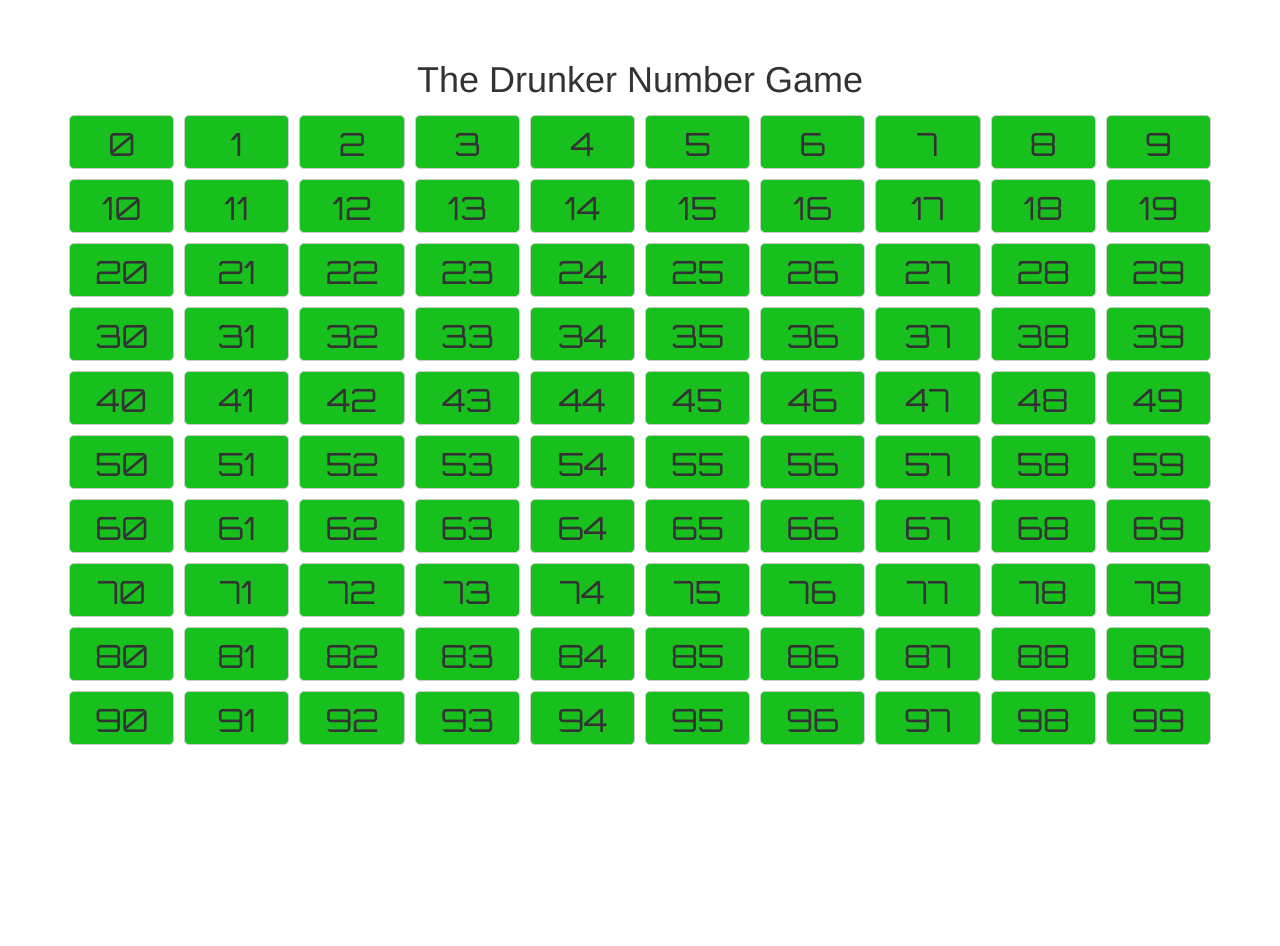
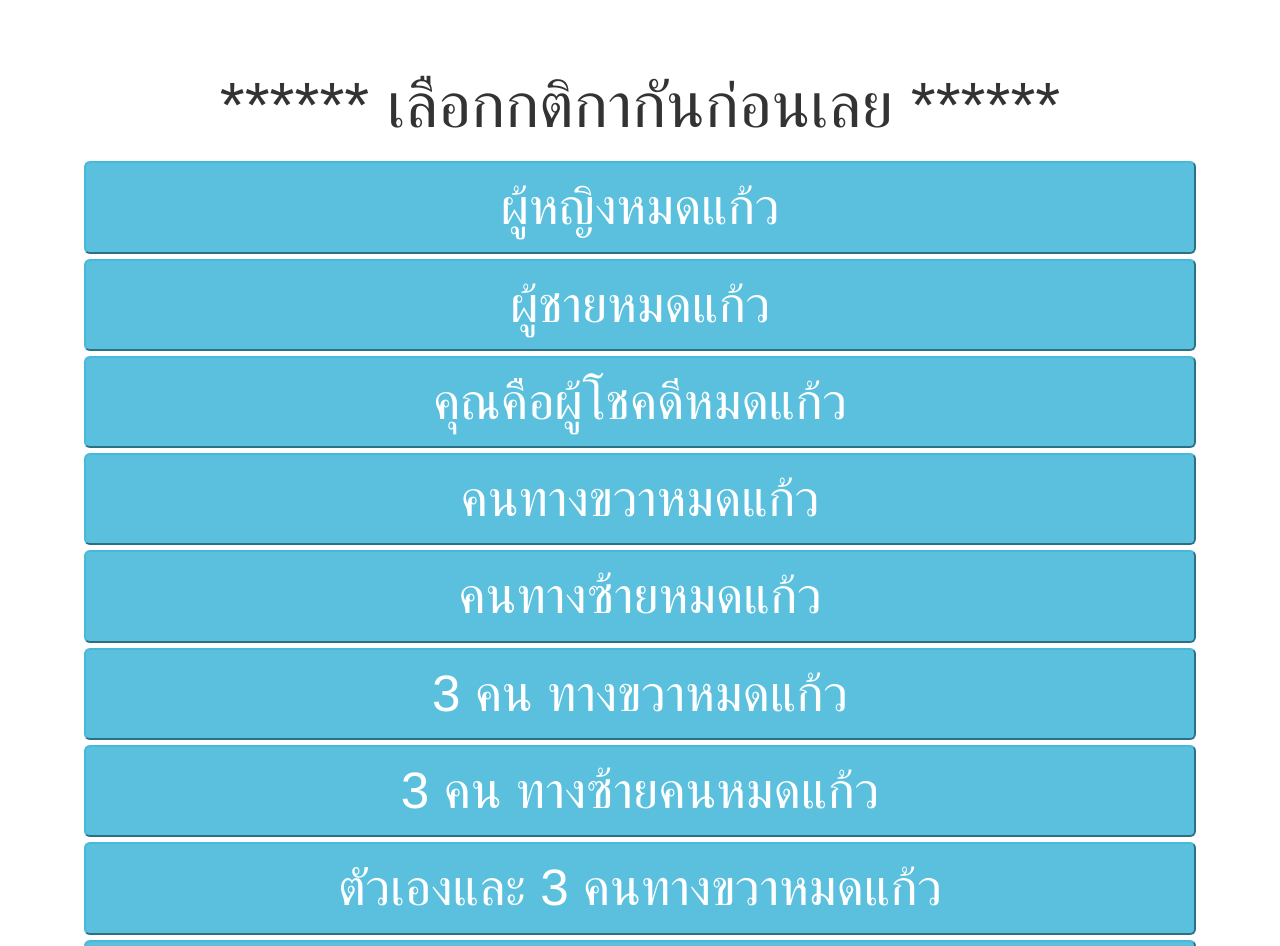
Before and after one commit to JoeNapatC/drunkernumber.github.io, a plain HTML site: page index.html in a window 1280 px wide. Shown: the top 946 px of the page. Before the commit the page ends 800 px from the top, so only its background shows below. Drawn offline with nearby package versions, Linux system fonts and the light colour scheme.

Commit message:
Add rules and revise game story flow

```diff
--- a/index.html
+++ b/index.html
@@ -9,72 +9,143 @@
   <script src="https://ajax.googleapis.com/ajax/libs/jquery/3.7.1/jquery.min.js"></script>
   <script src="https://maxcdn.bootstrapcdn.com/bootstrap/3.4.1/js/bootstrap.min.js"></script>
   <link href='https://fonts.googleapis.com/css?family=Orbitron' rel='stylesheet' type='text/css'>
+  <script>
 
+    function openFullscreen() {
+      var elem = document.getElementById("main");
+      if (elem.requestFullscreen) {
+        elem.requestFullscreen();
+      } else if (elem.webkitRequestFullscreen) { /* Safari */
+        elem.webkitRequestFullscreen();
+      } else if (elem.msRequestFullscreen) { /* IE11 */
+        elem.msRequestFullscreen();
+      }
+    }
+    </script>
   <script type="text/javascript" charset="utf-8">
-    var pad_start = 0;
-    var pad_stop = 99;
-    var target = Math.floor(Math.random() * 100);
+    const pad_start = 0;
+    const pad_stop = 99;
+    const target = Math.floor(Math.random() * 100);
     var current_selected = 0;
-    var winWords = ["ว้าว! คุณเลือกสุดยอดแล้ว!"
-,"เลขของคุณถูกต้องอย่างสิ้นเชิง!"
-, "คุณเป็นผู้เล่นสุดยอดที่เลือกถูก!"
-, "เลขที่คุณเลือกน่าประทับใจมาก!"
-, "ยินดีด้วย! คุณเลือกสุดยอดแล้ว."
-, "คุณเป็นผู้ชนะและเลือกถูกต้องเต็มที่!"
-, "สุดยอด! คุณจับเลขถูกได้อย่างลงตัว."
-, "เลือกค่าที่ถูกต้องอย่างมืออาชีพ!"
-, "คุณคือเกมเมอร์ที่เลือกสุดยอดแล้ว."
-, "เลขที่คุณเลือกเป็นสุดยอดที่สุด!"];
-    var upperWords = ["เลือกใหม่! ยังไม่ถูก และต่ำกว่านี้.",
- "ยังไม่ถูก! ค่าที่คุณเลือกสูงกว่าเลขที่ถูกต้อง.",
- "คุณต้องเลือกค่าที่ต่ำเพื่อที่จะถูก!",
-"เลขของคุณยังไม่ถูก มันต่ำกว่าเลขนี้.",
- "เลือกค่าที่ต่ำลงเพื่อชนะในเกมนี้!",
- "อุ๊ปส์! ค่าที่คุณเลือกยังไม่ถูก ต้องต่ำกว่านี้.",
- "หาเลขที่ถูกและเลือกค่าที่ต่ำลงเถอะ!",
- "เลือกใหม่! ยังไม่ถูก ต้องต่ำกว่านี้.",
- "ค่าที่เลือกสูงไปเกินไปสำหรับจบเกมนี้.",
- "เลือกค่าที่ต่ำกว่านี้ และพิสูจน์ว่าคุณเก่ง!"];
-    var belowWords  =["โอ๊ะ! ยังไม่ถูกและน้อยมาก!",
-"ว้าว! ค่าที่คุณเลือกยังไม่ถูก และต่ำมากเลย.",
-"เลือกใหม่! ยังไม่ถูก และต่ำเกินไปสำหรับเกมนี้.",
-"เลขของคุณยังไม่ถูก มันน้อยไปหน่อย.",
-"เลือกค่าที่น้อยเกินไปทำให้คุณไม่เป็นเก๋ๆในเกมนี้!",
-"อุ๊ปส์! ค่าที่คุณเลือกยังไม่ถูก และต่ำเกินไป.",
-,"หาเลขที่ถูกและเลือกค่าที่มากขึ้นเถอะ!"
-,"เลือกใหม่! ยังไม่ถูกและน้อยเกินไปสำหรับเกมนี้.",
-"ค่าที่เลือกน้อยเกินไปสำหรับจบเกมเจ๋งๆนี้."
-, "เลือกค่าต้องสูงกว่านี้ จะทำให้คุณเป็นจบเกมเก๋ๆ!"];
-    function timerCheck(valselect) {
-      $("#mega-display").html('<div class="msg-container"><div class="rainbow">'+valselect+'</div></div>');
-      $("#mega-display").addClass("mega-show");
-      current_selected = valselect;
-      setTimeout(disable_numpad, 5000);
-      //<div class="rainbow">30</div>
+    var selectedRule = "";
+
+    const rules = [
+      "ผู้หญิงหมดแก้ว",
+      "ผู้ชายหมดแก้ว",
+      "คุณคือผู้โชคดีหมดแก้ว",
+      "คนทางขวาหมดแก้ว",
+      "คนทางซ้ายหมดแก้ว",
+      "3 คน ทางขวาหมดแก้ว",
+      "3 คน ทางซ้ายคนหมดแก้ว",
+      "ตัวเองและ 3 คนทางขวาหมดแก้ว",
+      "ตัวเองและ 3 คนทางซ้ายหมดแก้ว",
+      "ขวามือคนที่ 3-5 หมดแก้ว",
+      "ซ้ายมือคนที่ 3-5 หมดแก้ว",
+      "หมดแก้วรอบวงยกเว้นตัวเอง",
+      "หมดแก้วรอบวงยกเว้นซ้ายมือคนที่ 5",
+      "หมดแก้วกับเสธ",
+      "เลือกเพื่อนอีก 2 คน หมดแก้ว",
+      "กำหนดเอง"]
+
+    const winWords = ["ว้าว! คุณเลือกสุดยอดแล้ว!",
+      "เลขของคุณถูกต้องอย่างสิ้นเชิง!",
+      "คุณเป็นผู้เล่นสุดยอดที่เลือกถูก!",
+      "เลขที่คุณเลือกน่าประทับใจมาก!",
+      "ยินดีด้วย! คุณเลือกสุดยอดแล้ว.",
+      "คุณเป็นผู้ชนะและเลือกถูกต้องเต็มที่!",
+      "สุดยอด! คุณจับเลขถูกได้อย่างลงตัว.",
+      "เลือกค่าที่ถูกต้องอย่างมืออาชีพ!",
+      "คุณคือเกมเมอร์ที่เลือกสุดยอดแล้ว.",
+      "เลขที่คุณเลือกเป็นสุดยอดที่สุด!"];
+
+    const upperWords = ["โอ๊ะ! ยังไม่ถูก ลองต่ำกว่านี้ซิ!",
+      "ยังไม่ถูกจ้า! เลขมากไปนิด.",
+      "เลือกใหม่! ยังไม่ถูก ค่ามันสูงไป.",
+      "เลขของคุณยังไม่ถูก มันเยอะไป.",
+      "ฉันคิดว่าต้องต่ำกว่านี้น่ะ!",
+      "อุ๊ปส์! ยังไม่ถูก สูงไปนิด!!.",
+      "เกือบถูกล่ะ ต่ำกว่านี้อีกหน่อย!",
+      "เลือกใหม่! เลขสูงไปสำหรับเกมนี้.",
+      "ค่าที่เลือกสูงไป สำหรับจบเกม.",
+      "เกือบถูกแล้วไง ลองต่ำลงอีกนิด!"];
+
+    const belowWords = ["โอ๊ะ! ยังไม่ถูก สูงกว่านี้ซิ!",
+      "ยังไม่ถูกจ้า! เลขน้อยไป.",
+      "เลือกใหม่! ยังไม่ถูก ค่าต่ำเกินน่ะ.",
+      "เลขของคุณยังไม่ถูก มันน้อยไป.",
+      "ฉันคิดว่าต้องสูงกว่านี้น่ะ!",
+      "อุ๊ปส์! ยังไม่ถูก ต่ำไปนิด!!.",
+      "เกือบถูกล่ะ สูงกว่านี้หน่อย!",
+      "เลือกใหม่! เลขน้อยเกินไปสำหรับเกมนี้.",
+      "ค่าที่เลือกน้อยไปนิด สำหรับจบเกม.",
+      "เกือบถูกแล้วไง สูงอีกนิด!"];
+
+    function displayRule() {
+      $("#rule-container").html('<p  style="text-align: center;" class="change-size">****** เลือกกติกากันก่อนเลย ******</p>');
+      for (var index = 0; index < rules.length; index++) {
+        $("#rule-container").append(
+          '<button onclick="selectRule(' + index + ')" type="button"  class="btn-block btn-info btn-lg" style="font-size: 4vw;">' + rules[index] + '</button>'
+        )
+      }
+    }
+    function selectRule(ruleIndex) {
+      openFullscreen();
+      $("#mega-display").html('<div class="msg-container"><div class="rainbow change-size"><p>' + rules[ruleIndex] + '</p></div></div>');
+      selectedRule = rules[ruleIndex];
+      $("#mega-display").addClass("show");
+      setTimeout(clearScr, 10000);
+      $("#rule-container").addClass("no-show")
+      displayNumpad();
+    }
+    function timerCheck(valSelected) {
+      $("#mega-display").html('<div class="msg-container" onclick="disable_numpad()"><div class="rainbow">' + valSelected + '</div></div>');
+      $("#mega-display").addClass("show");
+      current_selected = valSelected;
+      //setTimeout(disable_numpad, 5000);
     }
 
-    function clearScr(){
-      $("#mega-display").removeClass("mega-show");
+    function clearScr() {
+      $("#mega-display").removeClass("show");
     }
-    function resetGame(){
+    function resetGame() {
       console.log("Call me.....")
       window.location.reload();
     }
+    function displayNumpad() {
+      $("#game-numpad").addClass("show");
+      $("#game-numpad").html('<h1 onclick="openFullscreen()"  style="text-align: center;">The Drunker Number Game</h1>');
+      $("#game-numpad").append('<p style="text-align: center;">' + selectedRule + '</p>')
+      const isMobile = window.matchMedia("only screen and (max-width: 760px)").matches;
+      for (var i = pad_start; i <= pad_stop; i++) {
+        if (isMobile) {
+          $("#game-numpad").append('<div id="contain-' + i + '" class="contain-btn mobile"><button onclick="timerCheck(' + i + ')" type="button" id="pad-btn-' + i + '" class="btn btn-default btn-block mobile">' + i + '</button></div>');
+          //...
+        }
+        else {
+          $("#game-numpad").append('<div id="contain-' + i + '" class="contain-btn"><button onclick="timerCheck(' + i + ')" type="button" id="pad-btn-' + i + '" class="btn btn-default btn-block">' + i + '</button></div>');
+        }
+      }
+
+    }
+
     function disable_numpad() {
-
       console.log(current_selected);
       console.log('disable numpad call');
       var select = parseInt(current_selected);
       console.log(select + ' | ' + target);
-
+      //$("#pad-btn-" + select).addClass("selected");
       if (target == select) {
-        var winword = winWords[Math.floor(Math.random() * 10)-1];
-        $("#mega-display").html('<div class="msg-container"><div onclick="resetGame()"  class="rainbow change-size"><p'+winword+'</p><button onclick="resetGame()" style="font-size:2vw !important;">เริ่มเกมใหม่</button></div></div>');
+        //var ranIndex = Math.floor(Math.random() * winWords.length);
+        //if (ranIndex >= winWords.length) ranIndex = winWords.length - 1;
+        //var winWord = winWords[ranIndex];
+        $("#mega-display").html('<div class="msg-container"><div onclick="resetGame()"  class="rainbow change-size"><p style="font-size: 12vw !important">☑ ' + select + '</p><p>' + selectedRule + '</p><button onclick="resetGame()" style="font-size:2vw !important;">เริ่มเกมใหม่</button></div></div>');
       }
       else if (select < target) {
         console.log('select < target');
-        var belowWord = belowWords[Math.floor(Math.random() * 10)-1];
-        $("#mega-display").html('<div class="msg-container"><div class="rainbow change-size">'+belowWord+'</div></div>');
+        var ranIndex = Math.floor(Math.random() * belowWords.length);
+        if (ranIndex >= belowWords.length) ranIndex = belowWords.length - 1;
+        var belowWord = belowWords[ranIndex];
+        $("#mega-display").html('<div class="msg-container"><div class="rainbow change-size"><p style="font-size: 12vw !important; color:red;">☒ ' + select + '</p>' + belowWord + '</div></div>');
         setTimeout(clearScr, 5000);
         $("#contain-" + select).removeClass("rainbow");
         $("#pad-btn-" + select).removeClass("btn-txt-size");
@@ -86,8 +157,10 @@
         }
       }
       else if (select > target) {
-        var upperWord = upperWords[Math.floor(Math.random() * 10)-1];
-        $("#mega-display").html('<div class="msg-container"><div class="rainbow change-size">'+upperWord+'</div></div>');
+        var ranIndex = Math.floor(Math.random() * upperWords.length);
+        if (ranIndex >= upperWords.length) ranIndex = upperWords.length - 1;
+        var upperWord = upperWords[ranIndex];
+        $("#mega-display").html('<div class="msg-container"><div class="rainbow change-size"><p style="font-size: 12vw !important; color:red;">☒ ' + select + '</p>' + upperWord + '</div></div>');
         setTimeout(clearScr, 5000);
         console.log('select > target');
         $("#contain-" + select).removeClass("rainbow");
@@ -103,48 +176,28 @@
       }
     }
     $(document).ready(function () {
-
-
-      function dispay_numpad() {
-        $("#game-numpad").html('<h1 onclick="resetGame()"  style="text-align: center;">The Drunker Number Game</h1>');
-        const isMobile = window.matchMedia("only screen and (max-width: 760px)").matches;
-        for (var i = pad_start; i <= pad_stop; i++) {
-          if (isMobile) {
-            $("#game-numpad").append('<div id="contain-'+i+'" class="contain-btn mobile"><button onclick="timerCheck(' + i + ')" type="button" id="pad-btn-' + i + '" class="btn btn-default btn-block mobile">' + i + '</button></div>');
-            //...
-          }
-          else{
-            $("#game-numpad").append('<div id="contain-'+i+'" class="contain-btn"><button onclick="timerCheck(' + i + ')" type="button" id="pad-btn-' + i + '" class="btn btn-default btn-block">' + i + '</button></div>');
-          }
-        }
-
-      }
-      dispay_numpad();
+      displayRule();
     });
   </script>
   <style>
-    @font-face{
-      font-family:'digital-clock-font';
-      src: url('put_the_location_to_your_font.ttf or .otf');
-     }
-    .col-xs-1 {
-      background-color: lavender;
-      padding: 3px;
-
-    }
-    .btn-txt-size{
+    .btn-txt-size {
       font-family: 'Orbitron', sans-serif;
       font-size: 10vw;
     }
-    .contain-btn{
+
+    .contain-btn {
       font-family: 'Orbitron', sans-serif;
       margin: 0px;
       padding: 5px;
       /*background-color: darkgrey;*/
       width: 9vw;
-      max-height:9vw;
+      max-height: 9vw;
       height: 8vh;
       display: inline-flex;
+    }
+
+    .selected {
+      border: #d53e33 solid 1px;
     }
 
     .btn {
@@ -154,8 +207,13 @@
       font-size: 2.5vw;
       border-radius: 5px;
     }
+    .btn:hover{
+      font-weight: bold;
+    }
 
-    *, *::before, *::after {
+    *,
+    *::before,
+    *::after {
       box-sizing: border-box;
     }
 
@@ -164,13 +222,16 @@
         transform: rotate(1turn);
       }
     }
-    .change-size{
-      font-size: 10vw !important;
+
+    .change-size {
+      font-size: 5vw !important;
     }
-    .mobile{
+
+    .mobile {
       min-width: 40vw;
       max-hight: 40vw;
     }
+
     .rainbow {
       position: relative;
       font-family: 'Orbitron', sans-serif;
@@ -216,55 +277,81 @@
 
     @keyframes opacityChange {
       50% {
-        opacity:1;
+        opacity: 1;
       }
+
       100% {
         opacity: .5;
       }
     }
-    .msg-container{
+
+    .msg-container {
       position: absolute;
       top: 50%;
       left: 50%;
       transform: translate(-50%, -50%);
     }
-    .mega-display-container{
+
+    .mega-display-container {
       background-color: rgba(255, 255, 255, 0.4);
-  -webkit-backdrop-filter: blur(5px);
-  backdrop-filter: blur(5px);
+      -webkit-backdrop-filter: blur(5px);
+      backdrop-filter: blur(5px);
 
       position: absolute;
-      width:100vw;
-      height:100vh;
+      width: 100vw;
+      height: 100vh;
       top: 50%;
       left: 50%;
       transform: translate(-50%, -50%);
       display: none;
     }
-    .mega-show{
+
+    .no-show {
+      display: none;
+    }
+
+    .show {
       display: block;
     }
-    .main{
+
+    .main {
       margin: 0px;
       padding: 20px;
+      width: 100vw;
+      height: 100vh;
+      overflow: scroll;
     }
-    .game-numpad{
+
+    .game-numpad {
       position: absolute;
       top: 50%;
       left: 50%;
       width: 90vw;
       height: 90vh;
       transform: translate(-50%, -50%);
+      display: none;
+    }
+
+    .rule-container {
+      position: absolute;
+      top: 50%;
+      left: 50%;
+      width: 90vw;
+      height: 90vh;
+      padding: 20px;
+      z-index: 300;
+      transform: translate(-50%, -50%);
     }
   </style>
 </head>
 
 <body>
-  <div class="main">
+  <div id="main" class="main">
+    <div id="rule-container" class="rule-container"></div>
     <div id="game-numpad" class="game-numpad">
+    </div>
+  <div id="mega-display" class="mega-display-container"></div>
   </div>
-  </div>
-  <div id="mega-display" class="mega-display-container"></div>
 </body>
 
 </html>
```
